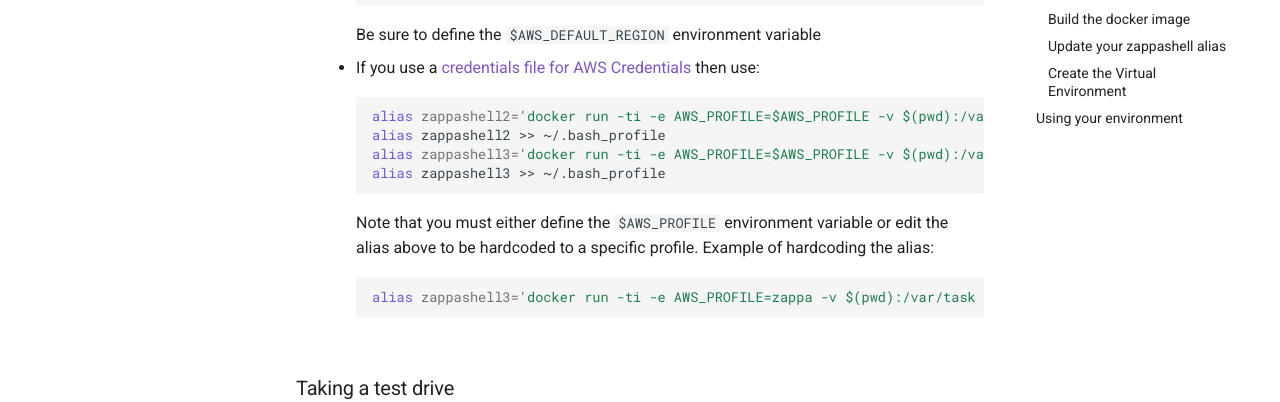
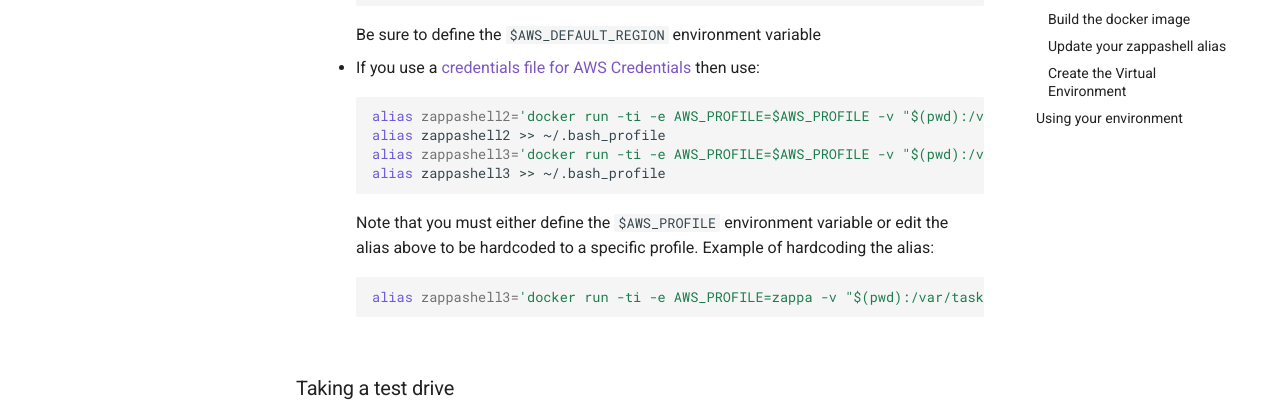
Before and after one commit to edgarroman/zappa-django-guide, an MkDocs documentation site: the page built from docs/setup.md, in a window 1280 px wide and 900 px high, scrolled down 2406 px. Shown: the part 341-743 px from the top of the window. Built offline with MkDocs 1.6.1 and Material for MkDocs 9.7.7, drawn with Linux system fonts in a browser that asks for light colours; comment, search, counter and statistics services are not loaded; old or Windows-style settings are respelled for this version of MkDocs; some of the changed text lies outside the part shown.

````diff
--- a/docs/setup.md
+++ b/docs/setup.md
@@ -80,23 +80,23 @@ docker pull lambci/lambda:build-python3.6
 * Create a shortcut that allows AWS credentials to pass through to the docker container
     * If you use [environment variables for AWS Credentials](aws_credentials#setup-local-account-credentials) then use:
 ```sh
-alias zappashell2='docker run -ti -e AWS_SECRET_ACCESS_KEY=$AWS_SECRET_ACCESS_KEY -e AWS_ACCESS_KEY_ID=$AWS_ACCESS_KEY_ID -e AWS_DEFAULT_REGION=$AWS_DEFAULT_REGION -v $(pwd):/var/task  --rm lambci/lambda:build-python2.7 bash'
+alias zappashell2='docker run -ti -e AWS_SECRET_ACCESS_KEY=$AWS_SECRET_ACCESS_KEY -e AWS_ACCESS_KEY_ID=$AWS_ACCESS_KEY_ID -e AWS_DEFAULT_REGION=$AWS_DEFAULT_REGION -v "$(pwd):/var/task"  --rm lambci/lambda:build-python2.7 bash'
 alias zappashell2 >> ~/.bash_profile
-alias zappashell3='docker run -ti -e AWS_SECRET_ACCESS_KEY=$AWS_SECRET_ACCESS_KEY -e AWS_ACCESS_KEY_ID=$AWS_ACCESS_KEY_ID -e AWS_DEFAULT_REGION=$AWS_DEFAULT_REGION -v $(pwd):/var/task  --rm lambci/lambda:build-python3.6 bash'
+alias zappashell3='docker run -ti -e AWS_SECRET_ACCESS_KEY=$AWS_SECRET_ACCESS_KEY -e AWS_ACCESS_KEY_ID=$AWS_ACCESS_KEY_ID -e AWS_DEFAULT_REGION=$AWS_DEFAULT_REGION -v "$(pwd):/var/task"  --rm lambci/lambda:build-python3.6 bash'
 alias zappashell3 >> ~/.bash_profile
 ```
     Be sure to define the `$AWS_DEFAULT_REGION` environment variable
 
     * If you use a [credentials file for AWS Credentials](aws_credentials#setup-local-account-credentials) then use:
 ```sh
-alias zappashell2='docker run -ti -e AWS_PROFILE=$AWS_PROFILE -v $(pwd):/var/task -v ~/.aws/:/root/.aws  --rm lambci/lambda:build-python2.7 bash'
+alias zappashell2='docker run -ti -e AWS_PROFILE=$AWS_PROFILE -v "$(pwd):/var/task" -v ~/.aws/:/root/.aws  --rm lambci/lambda:build-python2.7 bash'
 alias zappashell2 >> ~/.bash_profile
-alias zappashell3='docker run -ti -e AWS_PROFILE=$AWS_PROFILE -v $(pwd):/var/task -v ~/.aws/:/root/.aws  --rm lambci/lambda:build-python3.6 bash'
+alias zappashell3='docker run -ti -e AWS_PROFILE=$AWS_PROFILE -v "$(pwd):/var/task" -v ~/.aws/:/root/.aws  --rm lambci/lambda:build-python3.6 bash'
 alias zappashell3 >> ~/.bash_profile
 ```
     Note that you must either define the `$AWS_PROFILE` environment variable or edit the alias above to be hardcoded to a specific profile.  Example of hardcoding the alias:
 ```sh
-alias zappashell3='docker run -ti -e AWS_PROFILE=zappa -v $(pwd):/var/task -v ~/.aws/:/root/.aws  --rm lambci/lambda:build-python3.6 bash'
+alias zappashell3='docker run -ti -e AWS_PROFILE=zappa -v "$(pwd):/var/task" -v ~/.aws/:/root/.aws  --rm lambci/lambda:build-python3.6 bash'
 ```
 
 ### Taking a test drive
@@ -166,7 +166,7 @@ This will create a local Docker image on your system.
 
 To make sure it points to your new image.  Essentially replace `lambci/lambda:build-python3.6` with `myzappa`.  Example:
 ```sh
-alias zappashell='docker run -ti -e AWS_PROFILE=zappa -v $(pwd):/var/task -v ~/.aws/:/root/.aws  --rm myzappa'
+alias zappashell='docker run -ti -e AWS_PROFILE=zappa -v "$(pwd):/var/task" -v ~/.aws/:/root/.aws  --rm myzappa'
 alias zappashell >> ~/.bash_profile
 ```
 
````
